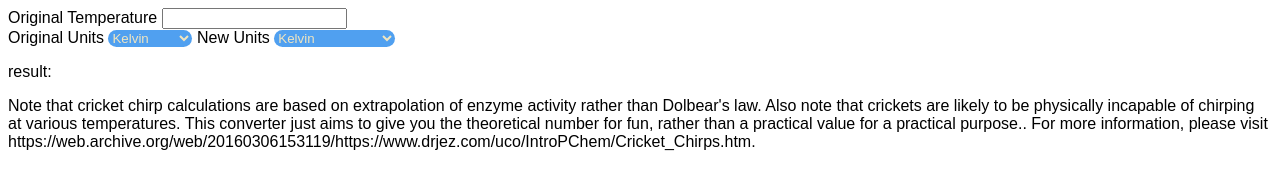
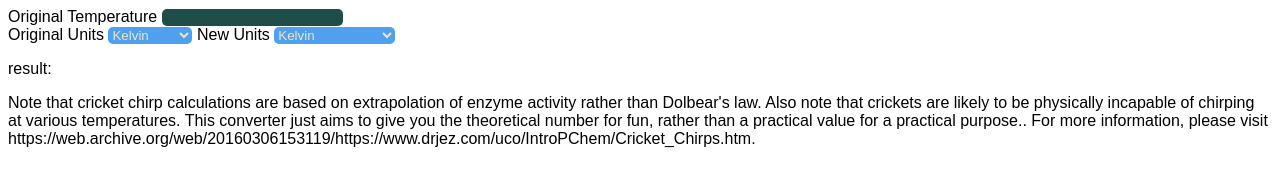
Before and after one commit to karictre/Kelvin, a plain HTML site: page index.html in a window 1280 px wide. Drawn offline with Linux system fonts and the light colour scheme.

Commit message:
Add css styling to input tag, attempt fix on Celsius calculation error

```diff
--- a/convert.js
+++ b/convert.js
@@ -17,7 +17,7 @@ function toKelvin(temperature, units) {
     case "Kelvin":
       return temperature;
     case "Celsius":
-      return temperature+273.15;
+      return +temperature+273.15;
     case "Fahrenheit":
       return (temperature-32)*5/9+273.15;
   }
--- a/style.css
+++ b/style.css
@@ -1,10 +1,17 @@
 body {
-  font-family: Arial;
+  font-family: Arial, Helvetica, sans-serif;
 }
 
 select {
   background-color: #50A0F0;
   color: #F0E5C0;
   border-width: 0px;
-  border-radius: 20px;
+  border-radius: 5px;
 }
+
+input {
+  background-color: #1f4e49;
+  color: #e5b928;
+  border-width: 0px;
+  border-radius: 5px;
+}
```
Also changed, not shown: index.html (+1 -1 lines).
